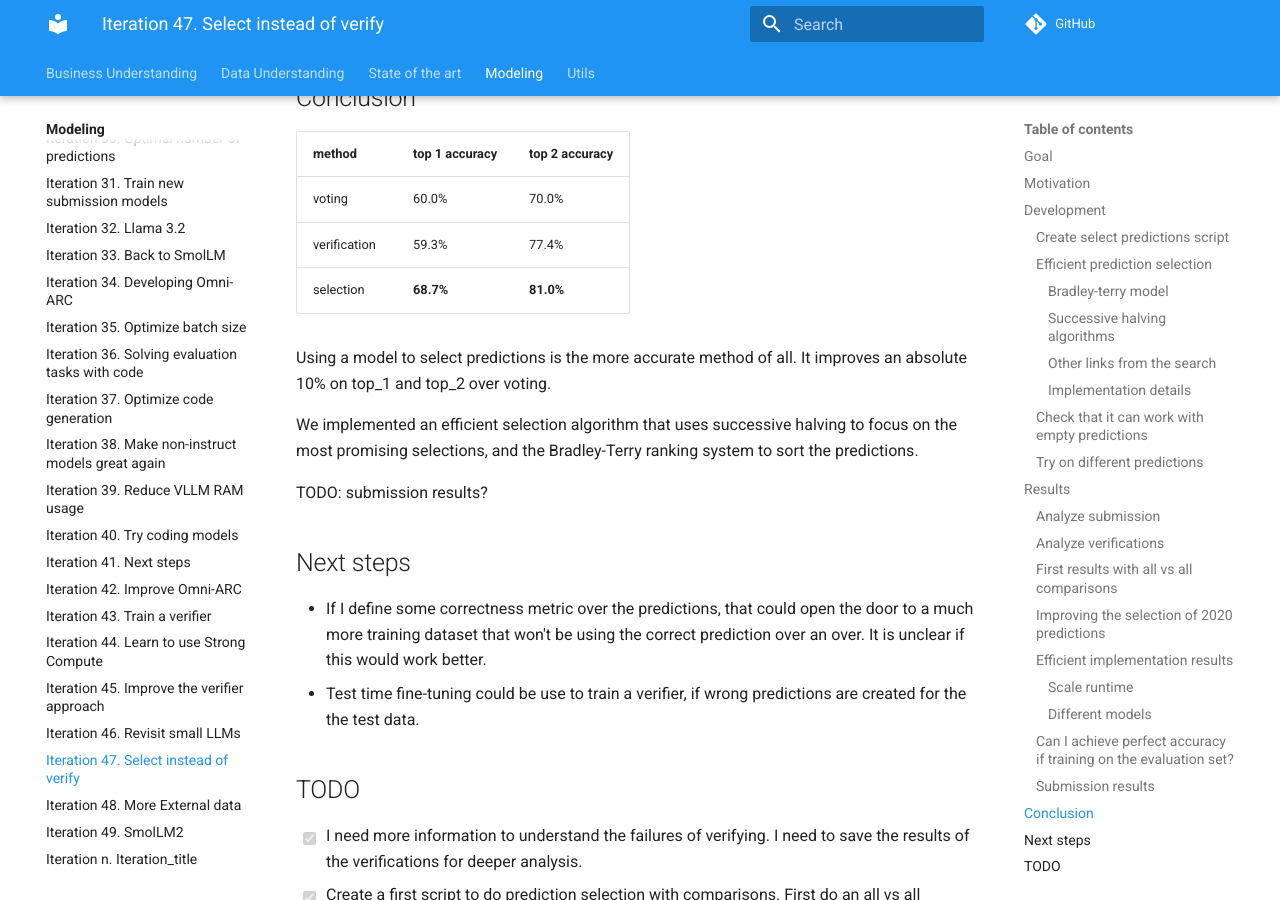
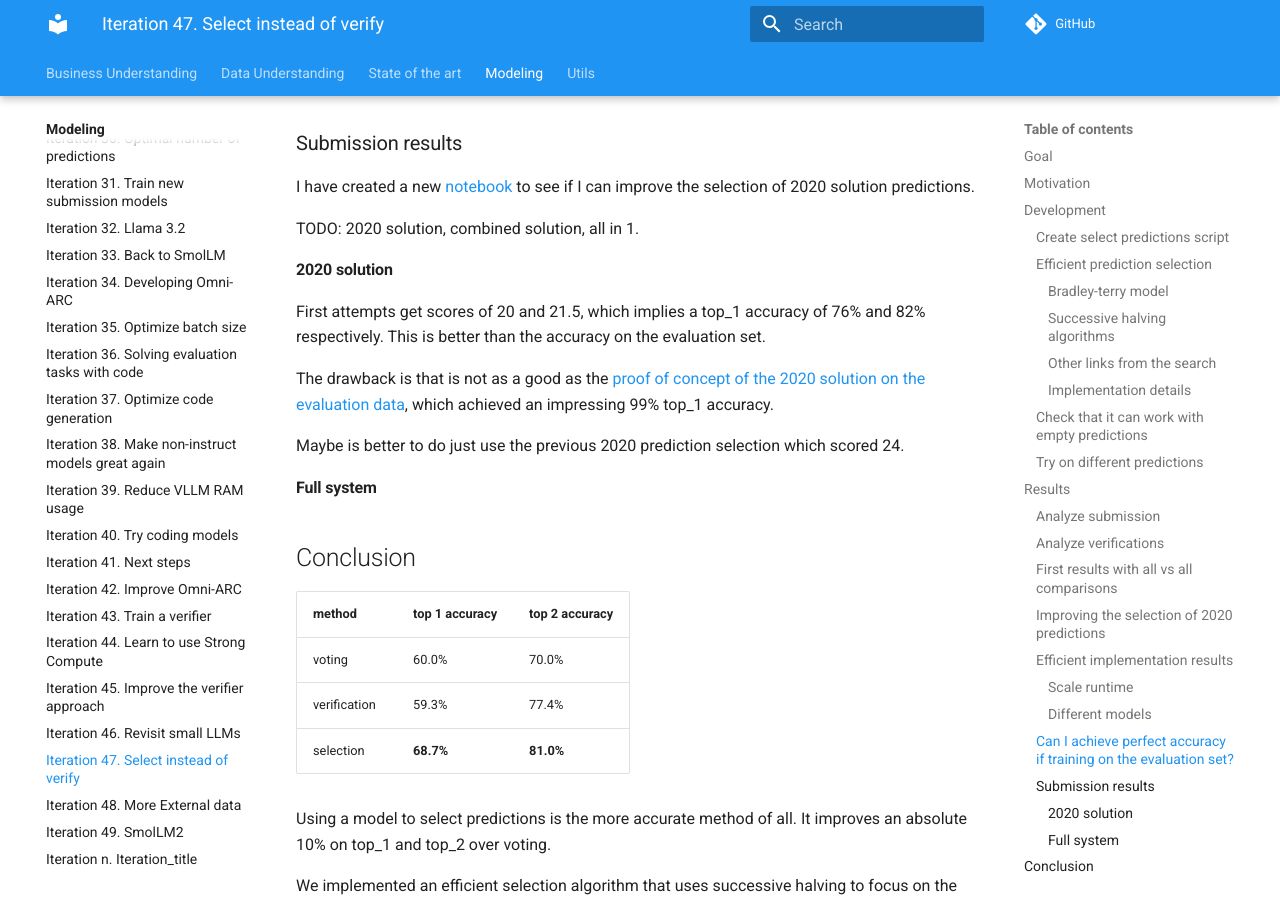
Before and after one commit to zhengjunyao-work/arc24, an MkDocs documentation site: the page built from docs/modeling/Iteration_47_select_instead_of_verify.md, in a window 1280 px wide and 900 px high, scrolled down 5095 px. Built offline with MkDocs 1.6.1 and Material for MkDocs 9.7.7, drawn with Linux system fonts in a browser that asks for light colours; comment, search, counter and statistics services are not loaded; some of the changed text lies outside the part shown.

Commit message:
updated documentation

```diff
--- a/docs/modeling/Iteration_47_select_instead_of_verify.md
+++ b/docs/modeling/Iteration_47_select_instead_of_verify.md
@@ -120,6 +120,12 @@
 and select among them. My experience with the verifier model suggests that is better to do the selection
 of the submissions before combining the two approaches.
 
+There are 3 strategies to improve the submission:
+
+1. Concatenate all the predictions and select the best 2 predictions for each task
+2. Select the best 2 predictions for the 2020 solution and my model predictions and combine the predictions
+3. Select only best 2 predictions for my model, and combine with the combination of 2020 solution
+
 ### Analyze verifications
 
 I have studied the failed verifications and found that 36% of them fail with ties. If I can use
@@ -190,6 +196,17 @@
 
 TODO: 2020 solution, combined solution, all in 1.
 
+#### 2020 solution
+
+First attempts get scores of 20 and 21.5, which implies a top_1 accuracy of 76% and 82% respectively.
+This is better than the accuracy on the evaluation set.
+
+The drawback is that is not as a good as the [proof of concept of the 2020 solution on the evaluation data](#improving-the-selection-of-2020-predictions), which achieved an impressing 99% top_1 accuracy.
+
+Maybe is better to do just use the previous 2020 prediction selection which scored 24.
+
+#### Full system
+
 ## Conclusion
 
 | method       | top 1 accuracy | top 2 accuracy |
```
